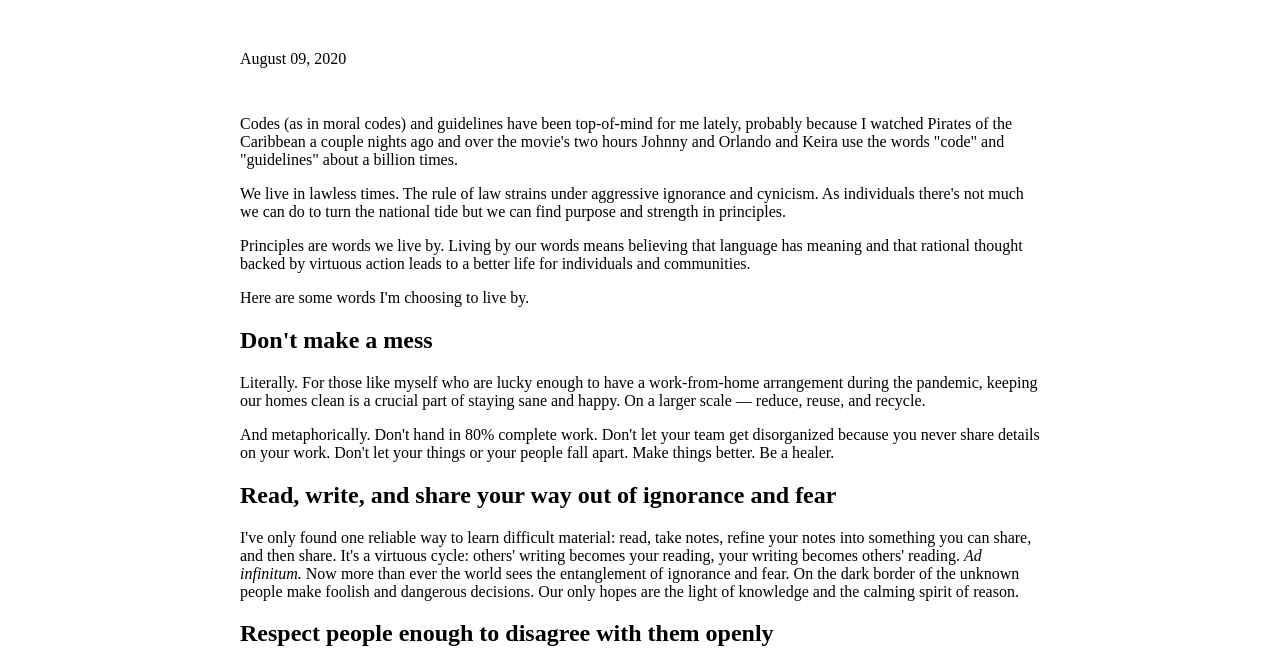
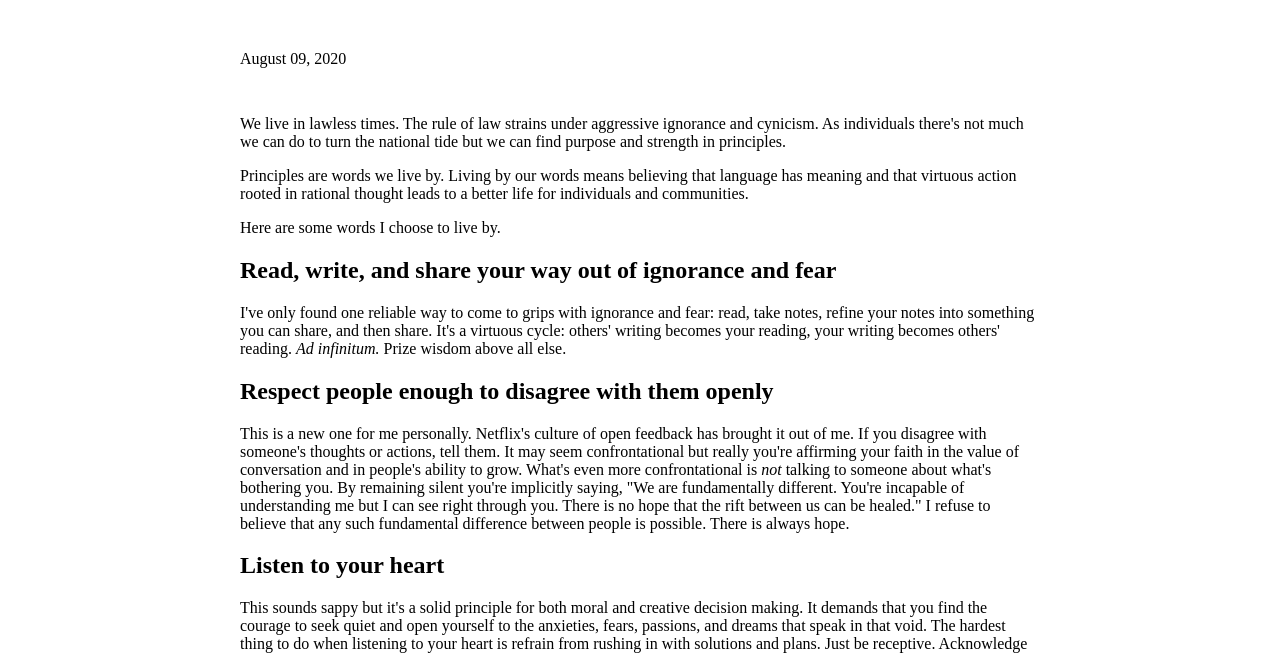
Before and after one commit to timothyjellison/new-homepage, a Gatsby site: page /posts/a-handful-of-principles in a window 1280 px wide. Shown: the part 147-800 px from the top of the page. Built offline with nearby package versions, Linux system fonts and the light colour scheme; Gatsby itself is replaced by a stand-in of ours.

Commit message:
Update Blog “a-handful-of-principles”

```diff
--- a/src/pages/posts/a-handful-of-principles.md
+++ b/src/pages/posts/a-handful-of-principles.md
@@ -2,30 +2,24 @@
 layout: blog
 title: A Handful of Principles
 subtitle: Some thoughts about decision making
+tags:
+  - thoughts
 date: 2020-08-09T14:22:50.370Z
 ---
-Codes (as in moral codes) and guidelines have been top-of-mind for me lately, probably because I watched Pirates of the Caribbean a couple nights ago and over the movie's two hours Johnny and Orlando and Keira use the words "code" and "guidelines" about a billion times.
-
 We live in lawless times. The rule of law strains under aggressive ignorance and cynicism. As individuals there's not much we can do to turn the national tide but we can find purpose and strength in principles.
 
-Principles are words we live by. Living by our words means believing that language has meaning and that rational thought backed by virtuous action leads to a better life for individuals and communities.
+Principles are words we live by. Living by our words means believing that language has meaning and that virtuous action rooted in rational thought leads to a better life for individuals and communities.
 
-Here are some words I'm choosing to live by.
-
-## Don't make a mess
-
-Literally. For those like myself who are lucky enough to have a work-from-home arrangement during the pandemic, keeping our homes clean is a crucial part of staying sane and happy. On a larger scale — reduce, reuse, and recycle.
-
-And metaphorically. Don't hand in 80% complete work. Don't let your team get disorganized because you never share details on your work. Don't let your things or your people fall apart. Make things better. Be a healer.
+Here are some words I choose to live by.
 
 ## Read, write, and share your way out of ignorance and fear
 
-I've only found one reliable way to learn difficult material: read, take notes, refine your notes into something you can share, and then share. It's a virtuous cycle: others' writing becomes your reading, your writing becomes others' reading. *Ad infinitum.* Now more than ever the world sees the entanglement of ignorance and fear. On the dark border of the unknown people make foolish and dangerous decisions. Our only hopes are the light of knowledge and the calming spirit of reason.
+I've only found one reliable way to come to grips with ignorance and fear: read, take notes, refine your notes into something you can share, and then share. It's a virtuous cycle: others' writing becomes your reading, your writing becomes others' reading. *Ad infinitum.* Prize wisdom above all else.
 
 ## Respect people enough to disagree with them openly
 
-This is a new one for me personally. Netflix's culture of open feedback has brought it out of me. If you disagree with someone's thoughts or actions, tell them. It may seem confrontational but really you're affirming your faith in the value of conversation and in people's ability to grow. What's even more confrontational is *not* talking to someone about what's bothering you. By remaining silent you're implicitly saying, "We are fundamentally different. You're incapable of understanding me but I can see right through you. There is no hope that the rift between us can be healed." I refuse to believe that any such fundamental difference between two people is possible. There is always hope.
+This is a new one for me personally. Netflix's culture of open feedback has brought it out of me. If you disagree with someone's thoughts or actions, tell them. It may seem confrontational but really you're affirming your faith in the value of conversation and in people's ability to grow. What's even more confrontational is *not* talking to someone about what's bothering you. By remaining silent you're implicitly saying, "We are fundamentally different. You're incapable of understanding me but I can see right through you. There is no hope that the rift between us can be healed." I refuse to believe that any such fundamental difference between people is possible. There is always hope.
 
 ## Listen to your heart
 
-This sounds sappy but it's a solid principle for both moral and creative decision making. It demands that you seek quiet and open yourself to the anxieties, fears, passions, and dreams that find the courage to speak in that quiet space. The hardest thing to do is not rush in with solutions and plans. Just be receptive. Acknowledge what's in you and accept it for what it is. Listen first, then take action.
+This sounds sappy but it's a solid principle for both moral and creative decision making. It demands that you find the courage to seek quiet and open yourself to the anxieties, fears, passions, and dreams that speak in that void. The hardest thing to do when listening to your heart is refrain from rushing in with solutions and plans. Just be receptive. Acknowledge what's in you and accept it for what it is. Listen first, then take action.
```
